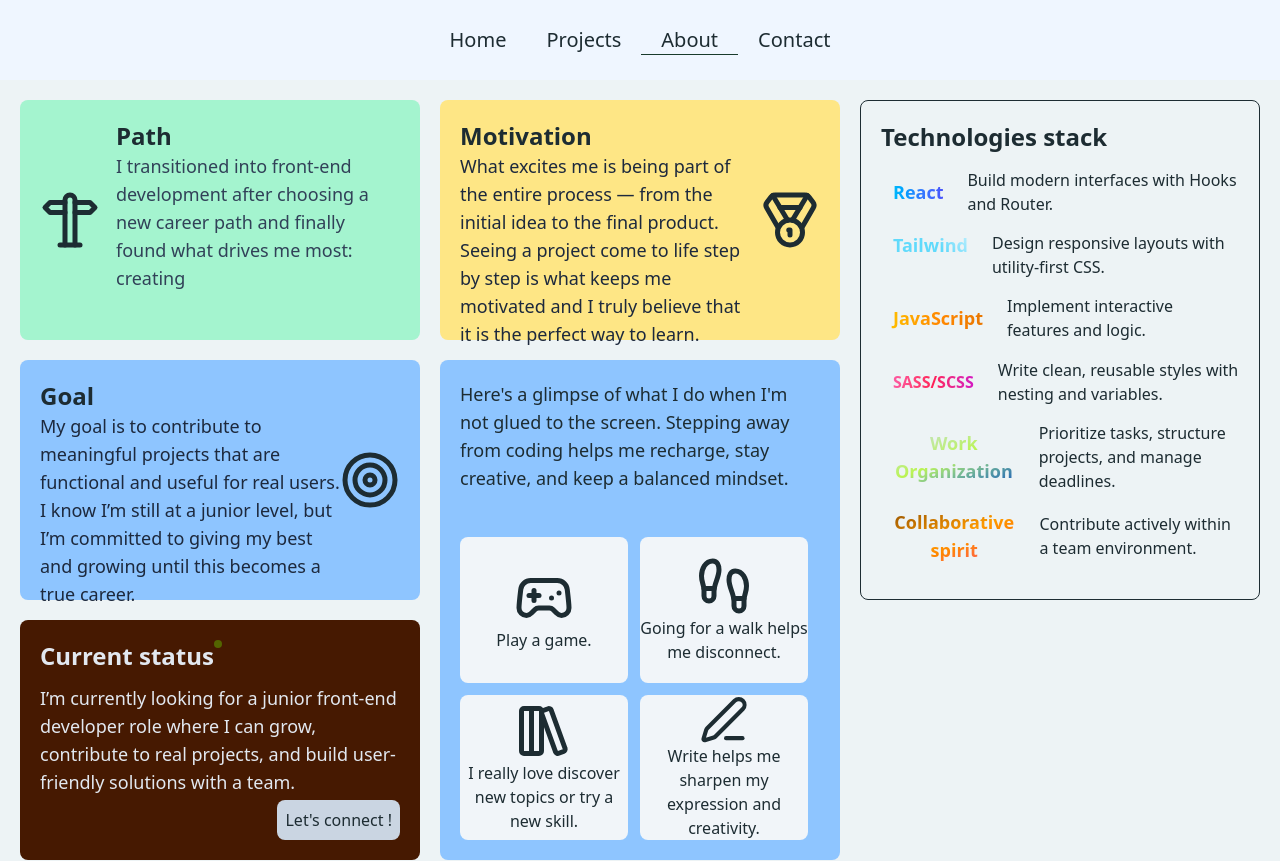
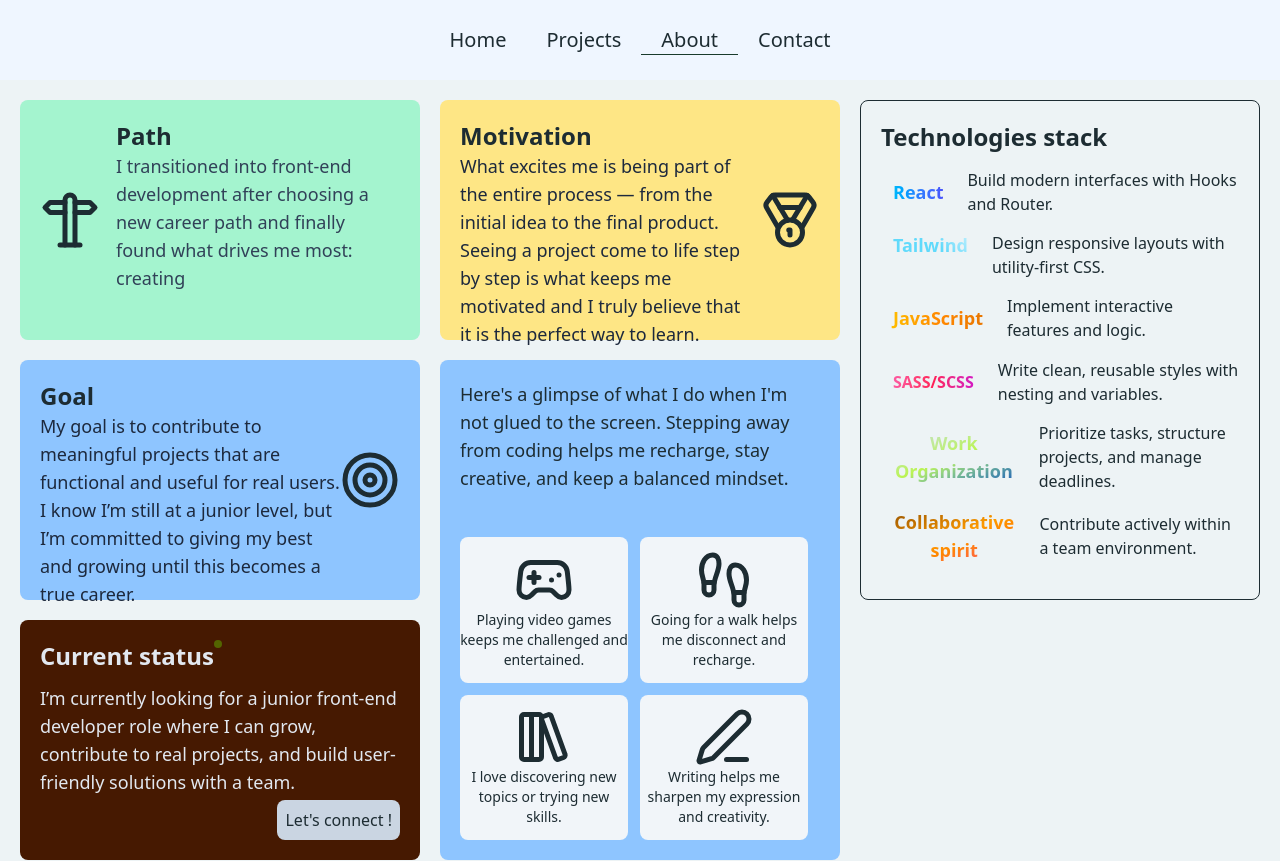
Before and after one commit to vickyfrosties/Portfolio, a React (Vite) app: page / in a window 1280 px wide. Both pictures are taken after a click on the item "About". Built offline with nearby package versions, Linux system fonts and the light colour scheme.

Commit message:
feat: better sentences formulation

```diff
--- a/src/components/About.jsx
+++ b/src/components/About.jsx
@@ -193,7 +193,9 @@ text-transparent text-lg"
               <line x1="18" x2="18.01" y1="10" y2="10" />
               <path d="M17.32 5H6.68a4 4 0 0 0-3.978 3.59c-.006.052-.01.101-.017.152C2.604 9.416 2 14.456 2 16a3 3 0 0 0 3 3c1 0 1.5-.5 2-1l1.414-1.414A2 2 0 0 1 9.828 16h4.344a2 2 0 0 1 1.414.586L17 18c.5.5 1 1 2 1a3 3 0 0 0 3-3c0-1.545-.604-6.584-.685-7.258-.007-.05-.011-.1-.017-.151A4 4 0 0 0 17.32 5z" />
             </svg>
-            <p>Play a game.</p>
+            <p className="text-center text-sm">
+              Playing video games keeps me challenged and entertained.
+            </p>
           </div>
           <div className="bg-slate-100 rounded-lg col-start-2 flex flex-col justify-center items-center">
             <svg
@@ -213,7 +215,9 @@ text-transparent text-lg"
               <path d="M16 17h4" />
               <path d="M4 13h4" />
             </svg>
-            <p className="text-center">Going for a walk helps me disconnect.</p>
+            <p className="text-center text-sm">
+              Going for a walk helps me disconnect and recharge.
+            </p>
           </div>
           <div className="bg-slate-100 rounded-lg col-start-1 flex flex-col justify-center items-center">
             <svg
@@ -232,8 +236,8 @@ text-transparent text-lg"
               <path d="M7 3v18" />
               <path d="M20.4 18.9c.2.5-.1 1.1-.6 1.3l-1.9.7c-.5.2-1.1-.1-1.3-.6L11.1 5.1c-.2-.5.1-1.1.6-1.3l1.9-.7c.5-.2 1.1.1 1.3.6Z" />
             </svg>
-            <p className="text-center">
-              I really love discover new topics or try a new skill.
+            <p className="text-center text-sm">
+              I love discovering new topics or trying new skills.
             </p>
           </div>
           <div className="bg-slate-100 rounded-lg col-start-2 flex flex-col justify-center items-center">
@@ -252,8 +256,8 @@ text-transparent text-lg"
               <path d="M13 21h8" />
               <path d="M21.174 6.812a1 1 0 0 0-3.986-3.987L3.842 16.174a2 2 0 0 0-.5.83l-1.321 4.352a.5.5 0 0 0 .623.622l4.353-1.32a2 2 0 0 0 .83-.497z" />
             </svg>
-            <p className="text-center">
-              Write helps me sharpen my expression and creativity.
+            <p className="text-center text-sm">
+              Writing helps me sharpen my expression and creativity.
             </p>
           </div>
         </div>
```
